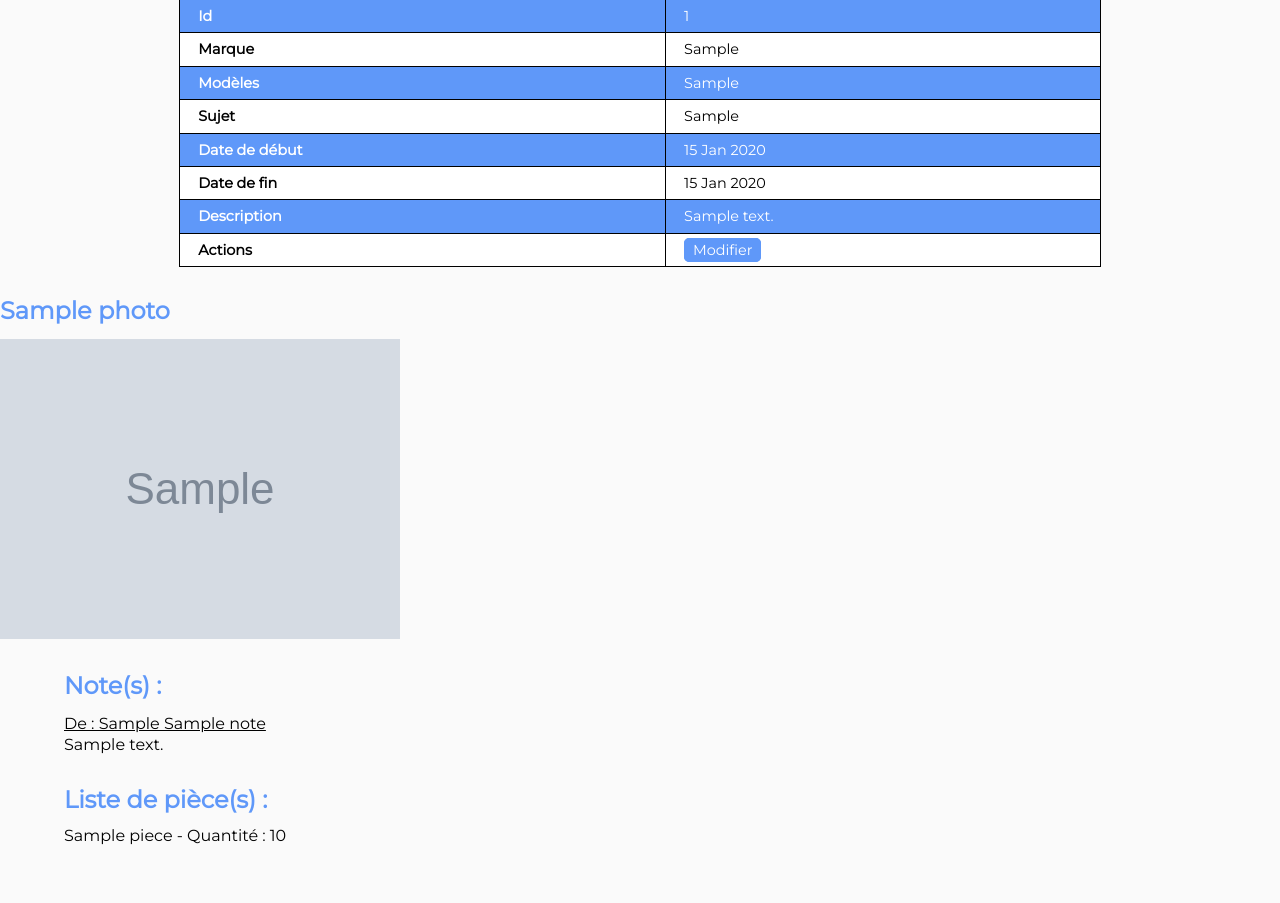
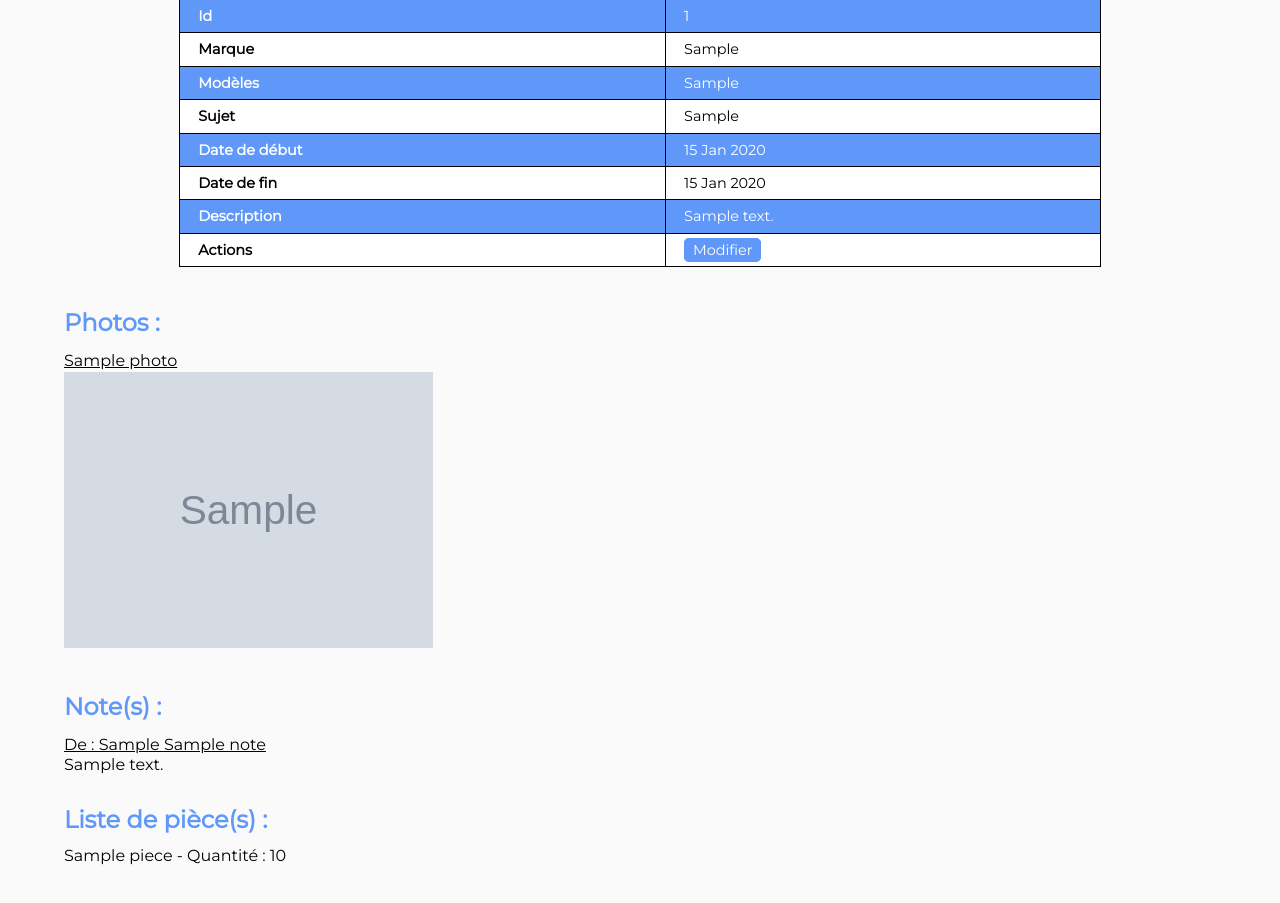
Before and after one commit to devlawper/projet-webreathe, a PHP site: page /detail-operation?id=1 in a window 1280 px wide. Shown: the part 338-1241 px from the top of the page. Run offline with PHP 8.4, Linux system fonts and the light colour scheme; the visitor is signed in with stand-in values (Sample User, id 1); tables that the repository leaves empty or names only in its code hold one stand-in row (values such as "Sample post"); grey boxes marked "Sample" are stand-in pictures; some libraries are stand-ins or nearby versions.

Commit message:
Derniere modif de mise en page + documentation

```diff
--- a/src/css/style.css
+++ b/src/css/style.css
@@ -436,6 +436,9 @@ th, td {
     padding: 2%;
     width: 50%; }
 
+.photos img {
+  width: 100%; }
+
 /* **************************** */
 /* ******* STYLE FOOTER ******* */
 /* **************************** */
--- a/src/scss/style.scss
+++ b/src/scss/style.scss
@@ -409,6 +409,9 @@ th, td {
     width: 50%;
   }
 }
+.photos img {
+  width: 100%;
+}
 
 /* **************************** */
 /* ******* STYLE FOOTER ******* */
--- a/src/templates/detail-operation.phtml
+++ b/src/templates/detail-operation.phtml
@@ -47,10 +47,13 @@ if(!is_gestionnaire() && !is_technicien()){
         <?php endif;?>
     </table>
 </section>
-<section class="photos">
+<section class="photos container row-desk">
     <?php foreach ($photos as $photo):?>
-    <h2><?= $photo['titre'] ?></h2>
-    <img src="img/<?= $photo['photo'] ?>" alt="<?= $photo['titre'] ?>">
+    <article class="col-desk-4">
+        <h2>Photos :</h2>
+        <p class="underline"><?= $photo['titre'] ?></p>
+        <img src="img/<?= $photo['photo'] ?>" alt="<?= $photo['titre'] ?>">
+    </article>
     <?php endforeach; ?>
 </section>
 <section class="notes container">
--- a/src/templates/detail-vehicule.phtml
+++ b/src/templates/detail-vehicule.phtml
@@ -113,7 +113,7 @@ if(!is_gestionnaire() && !is_technicien()){
                 <td><?= $prevu['modele'] ?></td>
                 <td>
                     <?php if(is_technicien()):?>
-                    <a class="btn" href="modif-operation.php?id=<?=$operation['id'] ?>">Modifier</a> -
+                    <a class="btn" href="modif-operation.php?id=<?=$prevu['id'] ?>">Modifier</a> -
                     <?php endif; ?>
                     <a class="btn" href="detail-operation.php?id=<?=$prevu['id'] ?>">Détail</a>
                 </td>
```
Also changed, not shown: README.md, 1 other file.
